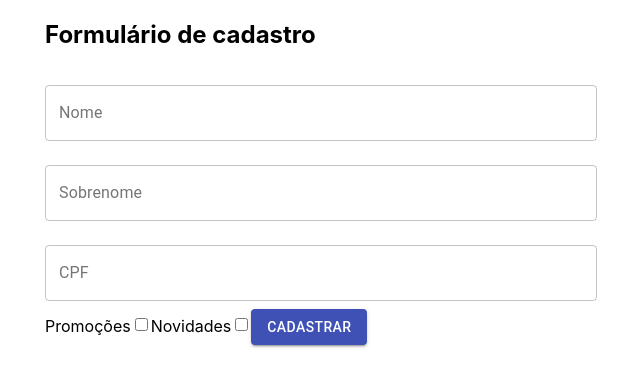
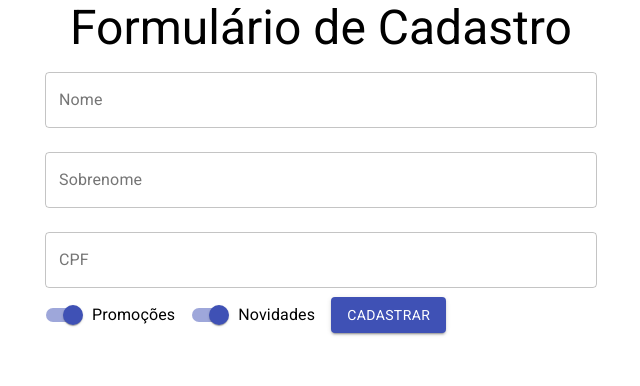
Before and after one commit to Carolalves90/projeto-formulario, a React (Create React App) app: page / in a window 1280 px wide. Shown: the top 386 px of the page, without its empty margins (319-959 px from the left). Built offline with nearby package versions, Linux system fonts and the light colour scheme.

Commit message:
:sparkles: validando formulario

```diff
--- a/package.json
+++ b/package.json
@@ -3,6 +3,7 @@
   "version": "0.1.0",
   "private": true,
   "dependencies": {
+    "@fontsource/roboto": "^5.0.1",
     "@material-ui/core": "^4.12.4",
     "@testing-library/jest-dom": "^5.16.5",
     "@testing-library/react": "^13.4.0",
--- a/src/App.js
+++ b/src/App.js
@@ -1,18 +1,31 @@
 import React, { Component } from 'react';
 import './App.css';
 import FormularioCadastro from './components/FormularioCadastro/FormularioCadastro';
+import '@fontsource/roboto'
 
-import { Container } from '@material-ui/core';
+import { Container, Typography  } from '@material-ui/core';
 
 class App extends Component {
   render() {
     return (
       <Container component='article' maxWidth='sm'>
-        <h1>Formulário de cadastro</h1>
-        <FormularioCadastro />
+        <Typography variant='h3' component='h1' align='center' >Formulário de Cadastro</Typography >
+        <FormularioCadastro aoEnviar={aoEnviarForm} validarCPF={validarCPF} />
       </Container>
     )
   }
 }
 
+function aoEnviarForm(dados) {
+  console.log(dados)
+}
+
+function validarCPF(cpf) {
+  if(cpf.length !== 11){
+    return { valido: false, texto: "CPF deve conter 11 dígitos" }
+  }else{
+    return { valido: true, texto: " " }
+  }
+}
+
 export default App;
--- a/src/components/FormularioCadastro/FormularioCadastro.jsx
+++ b/src/components/FormularioCadastro/FormularioCadastro.jsx
@@ -1,21 +1,92 @@
-import React from 'react';
-import Button from '@material-ui/core/Button';
-import TextField from '@material-ui/core/TextField';
+import React, { useState } from 'react';
+import { TextField, Button, Switch, FormControlLabel } from '@material-ui/core';
 
-function FormularioCadastro() {
+function FormularioCadastro({ aoEnviar, validarCPF }) {
+    const [nome, setNome] = useState("")
+    const [sobrenome, setSobrenome] = useState("")
+    const [cpf, setCpf] = useState("")
+    const [promocoes, setPromocoes] = useState(true)
+    const [novidades, setNovidades] = useState(true)
+    const [erros, setErros] = useState({ cpf: { valido: true, texto: "" } })
+
     return (
-        <form>
-            <TextField id='nome' label='Nome' variant='outlined' margin='normal' fullWidth/>
-            <TextField id='sobrenome' label='Sobrenome' variant='outlined' margin='normal' fullWidth/>
-            <TextField id='CPF' label='CPF' variant='outlined' margin='normal' fullWidth/>
+        <form onSubmit={(evento) => {
+            evento.preventDefault()
+            aoEnviar({ nome, sobrenome, cpf, novidades, promocoes })
+        }}>
+            <TextField
+                value={nome}
+                onChange={evento => {
+                    setNome(evento.target.value)
+                }}
+                id='nome'
+                label='Nome'
+                variant='outlined'
+                margin='normal'
+                fullWidth
+            />
+            <TextField
+                value={sobrenome}
+                onChange={evento => {
+                    setSobrenome(evento.target.value);
+                }}
+                id='sobrenome'
+                label='Sobrenome'
+                variant='outlined'
+                margin='normal'
+                fullWidth
+            />
+            <TextField
+                value={cpf}
+                onChange={evento => {
+                    setCpf(evento.target.value);
+                }}
+                onBlur={(evento) => {
+                    const ehValido = validarCPF(cpf)
+                    setErros({ cpf: ehValido })
+                }}
+                error={!erros.cpf.valido}
+                helperText={erros.cpf.texto}
+                id='CPF'
+                label='CPF'
+                variant='outlined'
+                margin='normal'
+                fullWidth
+            />
 
-            <label>Promoções</label>
-            <input type='checkbox' />
+            <FormControlLabel
+                label='Promoções'
+                control={
+                    <Switch
+                        checked={promocoes}
+                        onChange={(evento) => {
+                            setPromocoes(evento.target.checked)
+                        }}
+                        name='promoções'
+                        color='primary'
+                    />
+                }
+            />
+            <FormControlLabel
+                label='Novidades'
+                control={
+                    <Switch
+                        checked={novidades}
+                        onChange={(evento) => {
+                            setNovidades(evento.target.checked)
+                        }}
+                        name='novidades'
+                        color='primary'
+                    />
+                }
+            />
 
-            <label>Novidades</label>
-            <input type='checkbox' />
-
-            <Button type='submit' variant="contained" color="primary">Cadastrar</Button>
+            <Button
+                type='submit'
+                variant="contained"
+                color="primary">
+                Cadastrar
+            </Button>
         </form>)
 }
 
```
Also changed, not shown: 1 other file (tests, documents, lock files or other folders).
